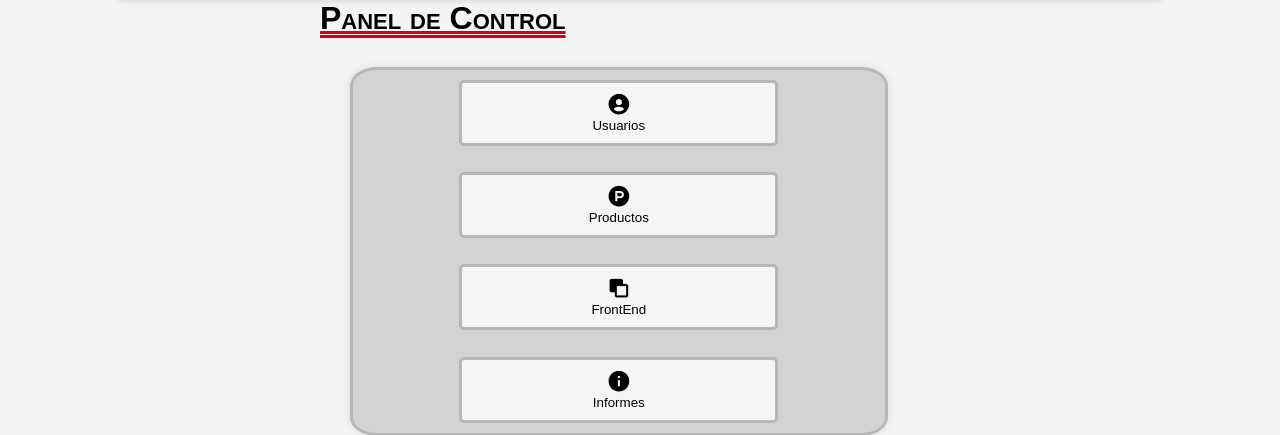
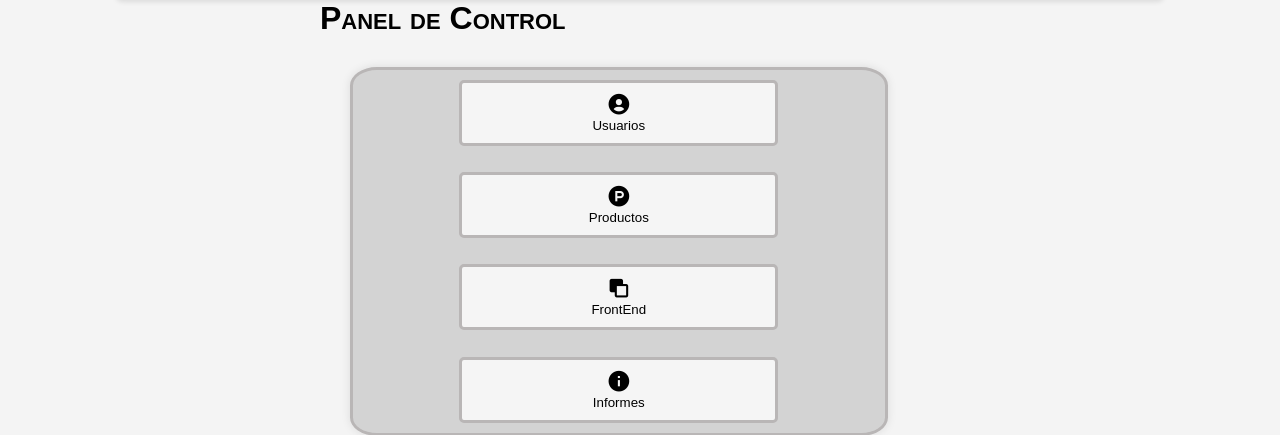
Before and after one commit to Grupo4-nodeJS-2024/BackendNodeJs, a PHP site: page / in a window 1280 px wide. Shown: the part 212-647 px from the top of the page. Run offline with PHP 8.4, Linux system fonts and the light colour scheme.

Commit message:
Add files via upload

```diff
--- a/css/stylesCRUD.css
+++ b/css/stylesCRUD.css
@@ -11,6 +11,7 @@ body {
   padding: 0;
   background-color: #f4f4f4;
 }
+
 .container {
   max-width: 1200px;
   margin: 20px auto;
@@ -19,6 +20,7 @@ body {
   border-radius: 8px;
   box-shadow: 0 2px 5px rgba(0, 0, 0, 0.1);
 }
+/*--Lista productos
 .product-list {
   display: flex;
   flex-wrap: wrap;
@@ -43,7 +45,7 @@ body {
 .product-item .price {
   font-weight: bold;
   color: #2c3e50;
-}
+}*/
 .actions {
   display: flex;
   gap: 10px;
@@ -219,8 +221,6 @@ h1{
 
   font-display: flex;
   font-variant: small-caps;
-  text-decoration: underline #d0021b;
-  text-decoration-style: double;
 }
 .containerPanel{
   max-width: 1050px;
```
